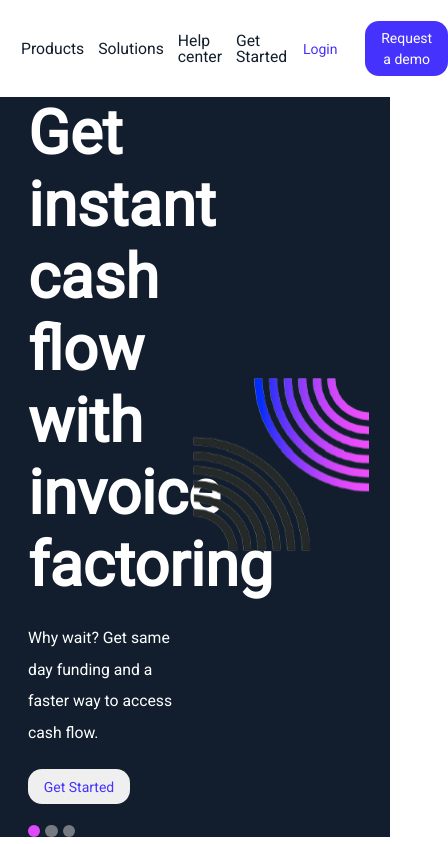
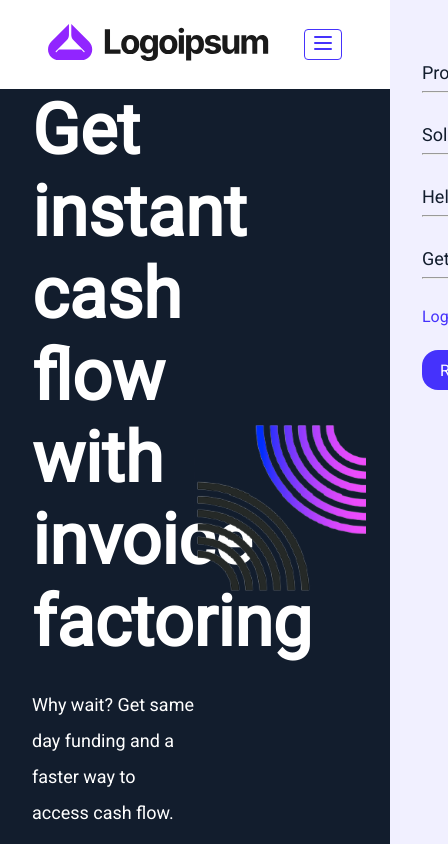
Before and after one commit to Sooneeta/frontend-development-challenge, a React (Vite) app: page / in a window 390 px wide. Shown: the top 844 px of the page, 448 px wide, since content can reach past the window. Built offline with nearby package versions, Linux system fonts and the light colour scheme.

Commit message:
ui fixes

```diff
--- a/src/components/Header.jsx
+++ b/src/components/Header.jsx
@@ -1,14 +1,24 @@
-import React from "react";
+import React, { useState } from "react";
 import { navLinks } from "../constants/constants";
 import Logo from "../assets/logo.svg";
 import "../styles/components/mainlayout.scss";
+import { Menu } from "lucide-react";
+import Sidebar from "./Sidebar";
 
 const Header = () => {
+  const [isSidebarOpen, setIsSidebarOpen] = useState(false);
+
+  const toggleSidebar = () => {
+    setIsSidebarOpen(!isSidebarOpen);
+  };
   return (
     <header>
       <section className="logo-section">
         <img src={Logo} />
       </section>
+      <button onClick={toggleSidebar} className="menu-button">
+        <Menu className="hamburger-menu" />
+      </button>
       <nav className="navlink">
         {navLinks?.map((item, index) => (
           <span key={index}>{item}</span>
@@ -18,6 +28,10 @@ const Header = () => {
         <span>Login</span>
         <button>Request a demo</button>
       </section>
+      <Sidebar
+        isOpen={isSidebarOpen}
+        closeSidebar={() => setIsSidebarOpen(false)}
+      />
     </header>
   );
 };
--- /dev/null
+++ b/src/components/Sidebar.jsx
@@ -0,0 +1,31 @@
+import React from "react";
+import { navLinks } from "../constants/constants";
+import "../styles/components/mainlayout.scss";
+import { X } from "lucide-react";
+
+const Sidebar = ({ isOpen, closeSidebar }) => {
+  return (
+    <aside className={`sidebar ${isOpen ? "sidebar--open" : ""}`}>
+      <div className="overlay" onClick={closeSidebar}></div>
+      <div className="sidebar-content">
+        <button className="sidebar-close" onClick={closeSidebar}>
+          <X />
+        </button>
+        <nav className="sidebar-nav">
+          {navLinks?.map((link, index) => (
+            <span key={index} onClick={closeSidebar}>
+              {link}
+              <hr />
+            </span>
+          ))}
+        </nav>
+        <section className="login">
+          <span>Login</span>
+          <button>Request a demo</button>
+        </section>
+      </div>
+    </aside>
+  );
+};
+
+export default Sidebar;
--- a/src/index.css
+++ b/src/index.css
@@ -1,8 +1,4 @@
 @import "@fontsource/roboto";
-
-html {
-  font-size: 16px;
-}
 
 body {
   height: 100%;
@@ -11,27 +7,3 @@ body {
   margin: 0;
   box-sizing: border-box;
 }
-
-@media (max-width: 1280px) {
-  html {
-    font-size: 14px;
-  }
-}
-
-@media (max-width: 1024px) {
-  html {
-    font-size: 14px;
-  }
-}
-
-@media (max-width: 768px) {
-  html {
-    font-size: 14px;
-  }
-}
-
-@media (max-width: 480px) {
-  html {
-    font-size: 14px;
-  }
-}
--- a/src/styles/base/mixins.scss
+++ b/src/styles/base/mixins.scss
@@ -1,18 +1,19 @@
 @use "../base/variables.scss" as *;
+@use "sass:map";
 
 $breakpoints: (
     xs: 480px,
     sm: 768px,
     md: 1024px,
     lg: 1280px,
+    xl: 1335px
 );
 
 @mixin respond-to($breakpoint) {
-    @media (max-width: map-get($breakpoints, $breakpoint)) {
+    @media (max-width: map.get($breakpoints, $breakpoint)) {
         @content;
     }
 }
-
 
 @mixin flex($direction: row, $align: center, $justify: null, $gap: null) {
     display: flex;
@@ -36,7 +37,7 @@ $breakpoints: (
     font-weight: $font-weight-medium;
     width: fit-content;
     font-size: $font-size-normal;
-    font-family: 'Roboto';
+    font-family: "Roboto";
     border: none;
     padding: $padding;
     cursor: pointer;
--- a/src/styles/components/homepage.scss
+++ b/src/styles/components/homepage.scss
@@ -35,7 +35,6 @@
             @include flex(column, center, null, 1.75em);
             padding: 3.25em 1.5em;
 
-
             h5 {
                 font-weight: $font-weight-medium;
                 font-size: 1.5rem;
@@ -52,6 +51,10 @@
                 color: #616161;
             }
         }
+    }
+
+    @include respond-to(xl) {
+        padding: 7.5em 4em 3.75em 4em;
     }
 
     @include respond-to(lg) {
--- a/src/styles/components/mainlayout.scss
+++ b/src/styles/components/mainlayout.scss
@@ -9,7 +9,15 @@ header {
         padding: 1.5em;
     }
 
+    @include respond-to(xl) {
+        padding: 1.5em 3em;
+    }
 
+    @include respond-to(md) {
+        .navlink {
+            display: none;
+        }
+    }
 }
 
 .logo-section {
@@ -18,13 +26,10 @@ header {
             width: 90%;
         }
     }
-
 }
-
 
 .navlink {
     @include flex(row, center, null, 2em);
-
 
     span {
         font-weight: $font-weight-medium;
@@ -33,16 +38,10 @@ header {
         color: $dark-blue-gray-color;
     }
 
-
     @include respond-to(lg) {
         gap: 1em;
-
     }
-
-
 }
-
-
 
 .login-section {
     @include flex(row, center, null, 0.875em);
@@ -58,14 +57,14 @@ header {
         @include button(white, $primary-color, 0.53125em 1.125em);
     }
 
-
+    @include respond-to(md) {
+        display: none;
+    }
 }
 
 footer {
     padding: 0px 11.6875em;
     background-color: #f1f0ff;
-
-
 
     .top-section {
         padding: 72px 0 25px 0;
@@ -118,7 +117,6 @@ footer {
         @include flex(row, null, space-between, null);
         padding: 1.5625em 0;
 
-
         div {
             @include flex(row, center, null, 1.5em);
 
@@ -129,6 +127,10 @@ footer {
                 opacity: 50%;
             }
         }
+    }
+
+    @include respond-to(xl) {
+        padding: 0 6em;
     }
 
     @include respond-to(lg) {
@@ -160,3 +162,101 @@ footer {
         }
     }
 }
+
+.menu-button {
+    display: none;
+
+    @include respond-to(md) {
+        display: block;
+    }
+
+    background: none;
+    border: 1px solid $primary-color;
+    border-radius: 4px;
+
+    .hamburger-menu {
+        color: $primary-color;
+        font-weight: $font-weight-bold;
+    }
+}
+
+.sidebar {
+    position: fixed;
+    top: 0;
+    right: 0;
+    width: 100%;
+    max-width: 250px;
+    height: 100vh;
+    z-index: 1000;
+    transform: translateX(100%);
+    transition: transform 0.3s ease-in-out;
+    &--open {
+        transform: translateX(0);
+    }
+
+    .overlay {
+        position: fixed;
+        top: 0;
+        left: 0;
+        width: 100vw;
+        height: 100vh;
+        background: #f1f0ff;
+        z-index: -1;
+    }
+
+    .sidebar-content {
+        padding: 2rem;
+        position: relative;
+    }
+
+    .sidebar-close {
+        position: absolute;
+        top: 1rem;
+        right: 1rem;
+        background: none;
+        border: none;
+        cursor: pointer;
+
+        svg {
+            color: $dark-blue-gray-color;
+        }
+    }
+
+    .sidebar-nav {
+        display: flex;
+        flex-direction: column;
+        gap: 1.5rem;
+        margin-top: 2rem;
+
+        span {
+            font-weight: $font-weight-medium;
+            font-size: 1.125rem;
+            line-height: $line-height-tight;
+            color: $dark-blue-gray-color;
+            cursor: pointer;
+            transition: color 0.3s ease;
+
+            &:hover {
+                color: $primary-color;
+            }
+        }
+    }
+
+    .login {
+        display: flex;
+        flex-direction: column;
+        gap: 1.5em;
+        padding-top: 1.2em;
+
+        span {
+            font-weight: $font-weight-medium;
+            font-size: $font-size-normal;
+            color: $primary-color;
+        }
+
+        button {
+            width: fit-content;
+            @include button(white, $primary-color, 0.53125em 1.125em);
+        }
+    }
+}
```
